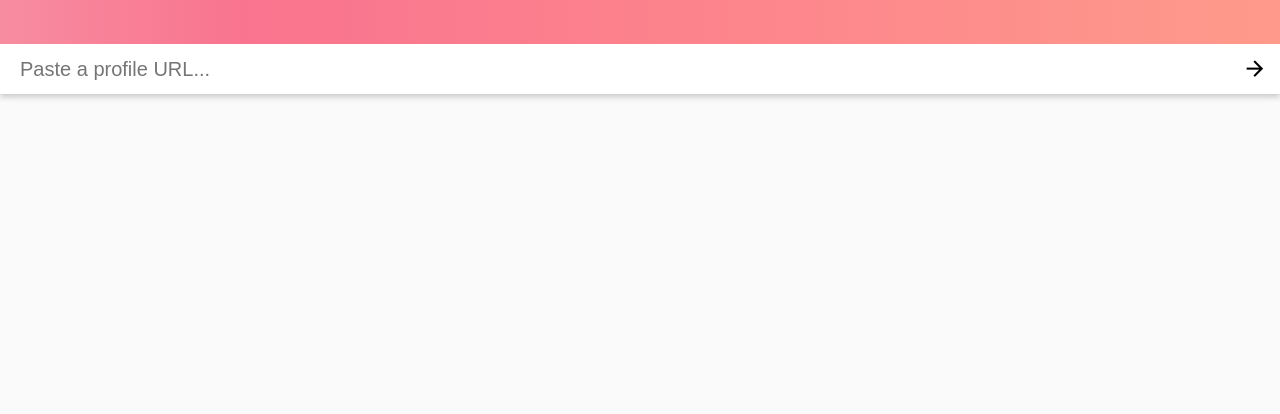
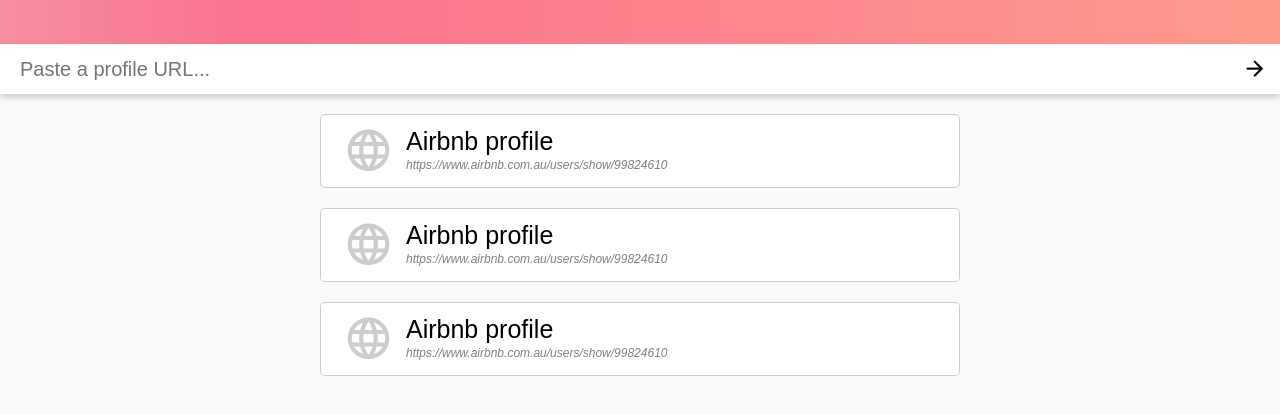
Before and after one commit to EpicKiwi/reputation-reader, a React app: page / in a window 1280 px wide. Shown: the part 106-520 px from the top of the page. Built offline with nearby package versions, Linux system fonts and the light colour scheme.

Commit message:
Added reputation source component

```diff
--- a/css/global.css
+++ b/css/global.css
@@ -43,3 +43,8 @@
     width: 100%;
     background: white;
 }
+
+.sources {
+    width: 50vw;
+    margin: 0 auto;
+}
--- /dev/null
+++ b/css/reputationSource.css
@@ -0,0 +1,36 @@
+.reputation-source {
+    width: 100%;
+    background: white;
+    border-radius: 5px;
+    border: solid 1px rgba(0,0,0,0.2);
+    margin: 20px 0;
+    padding: 10px;
+
+    display: flex;
+    flex-direction: row;
+    justify-content: center;
+}
+
+.reputation-source .icon {
+    width: 75px;
+    text-align: center;
+    font-size: 50px;
+    color: rgba(0,0,0,0.2);
+}
+
+.reputation-source .content {
+    flex: 1;
+}
+
+.reputation-source .source-name {
+    font-size: 25px;
+    margin-top: 4px;
+}
+
+.reputation-source .source-url {
+    font-style: italic;
+    color: rgba(0,0,0,0.5);
+    font-size: 12px;
+    padding: 5px 0;
+    text-overflow: ellipsis;
+}
--- a/js/components/App.js
+++ b/js/components/App.js
@@ -1,6 +1,7 @@
 import * as React from 'react'
 
 import AddForm from './AddForm'
+import ReputationSource from './ReputationSource'
 
 class App extends React.Component {
 
@@ -27,6 +28,11 @@
                     <AddForm/>
                 </nav>
             </header>
+            <section className="sources">
+                <ReputationSource/>
+                <ReputationSource/>
+                <ReputationSource/>
+            </section>
         </div>
     }
 
--- /dev/null
+++ b/js/components/ReputationSource.js
@@ -0,0 +1,34 @@
+import * as React from 'react'
+
+import css from '../../css/reputationSource.css'
+
+class ReputationSource extends React.Component {
+
+    constructor() {
+        super()
+
+        this.state = {
+        }
+    }
+
+    componentDidMount() {
+    }
+
+    componentWillUnmount() {
+    }
+
+    render() {
+        return <div className="reputation-source">
+            <div className="icon">
+                <i className="mdi mdi-web"></i>
+            </div>
+            <div className="content">
+                <h3 className="source-name">Airbnb profile</h3>
+                <div className="source-url">https://www.airbnb.com.au/users/show/99824610</div>
+            </div>
+        </div>
+    }
+
+}
+
+export default ReputationSource
```
